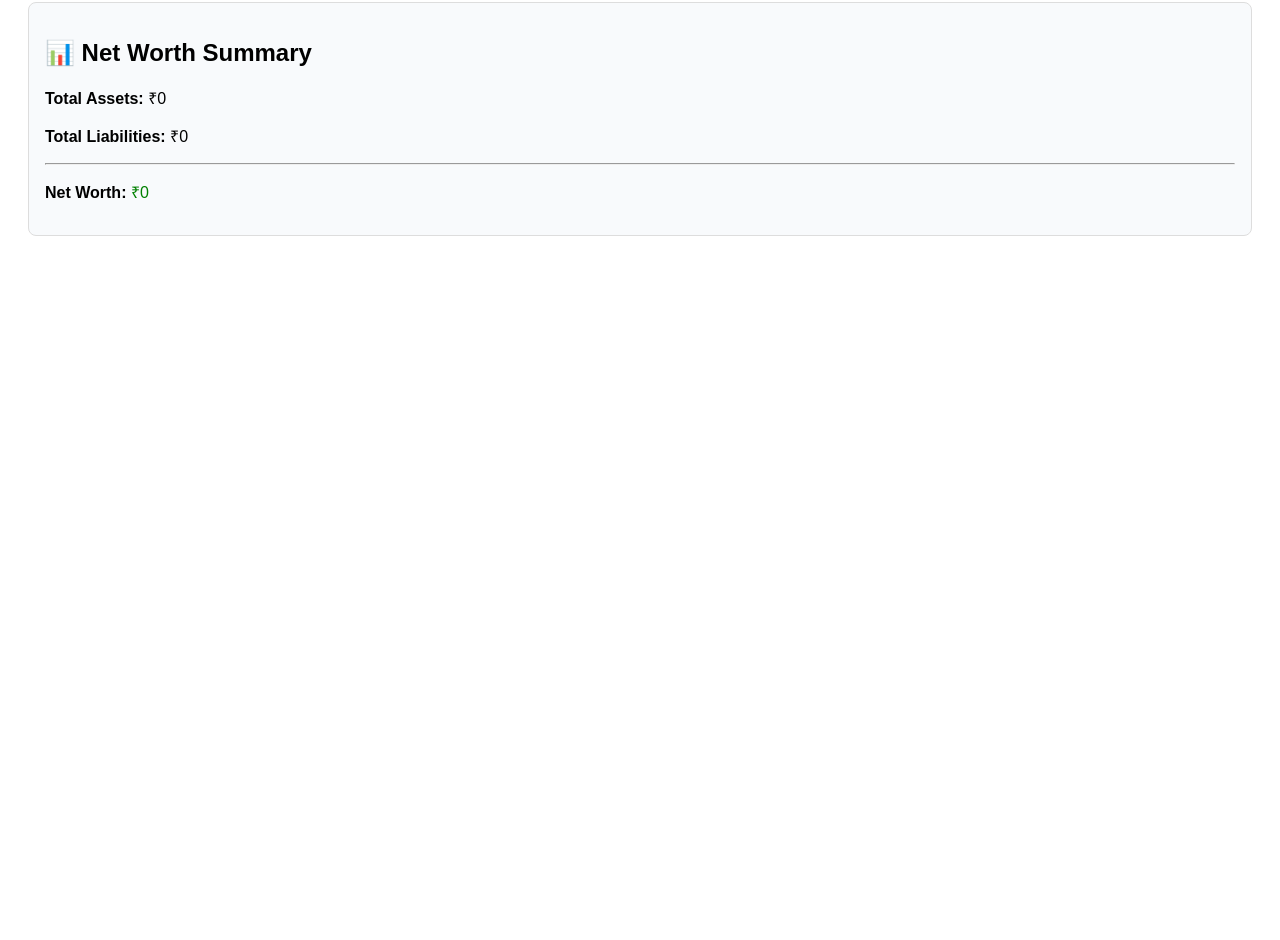
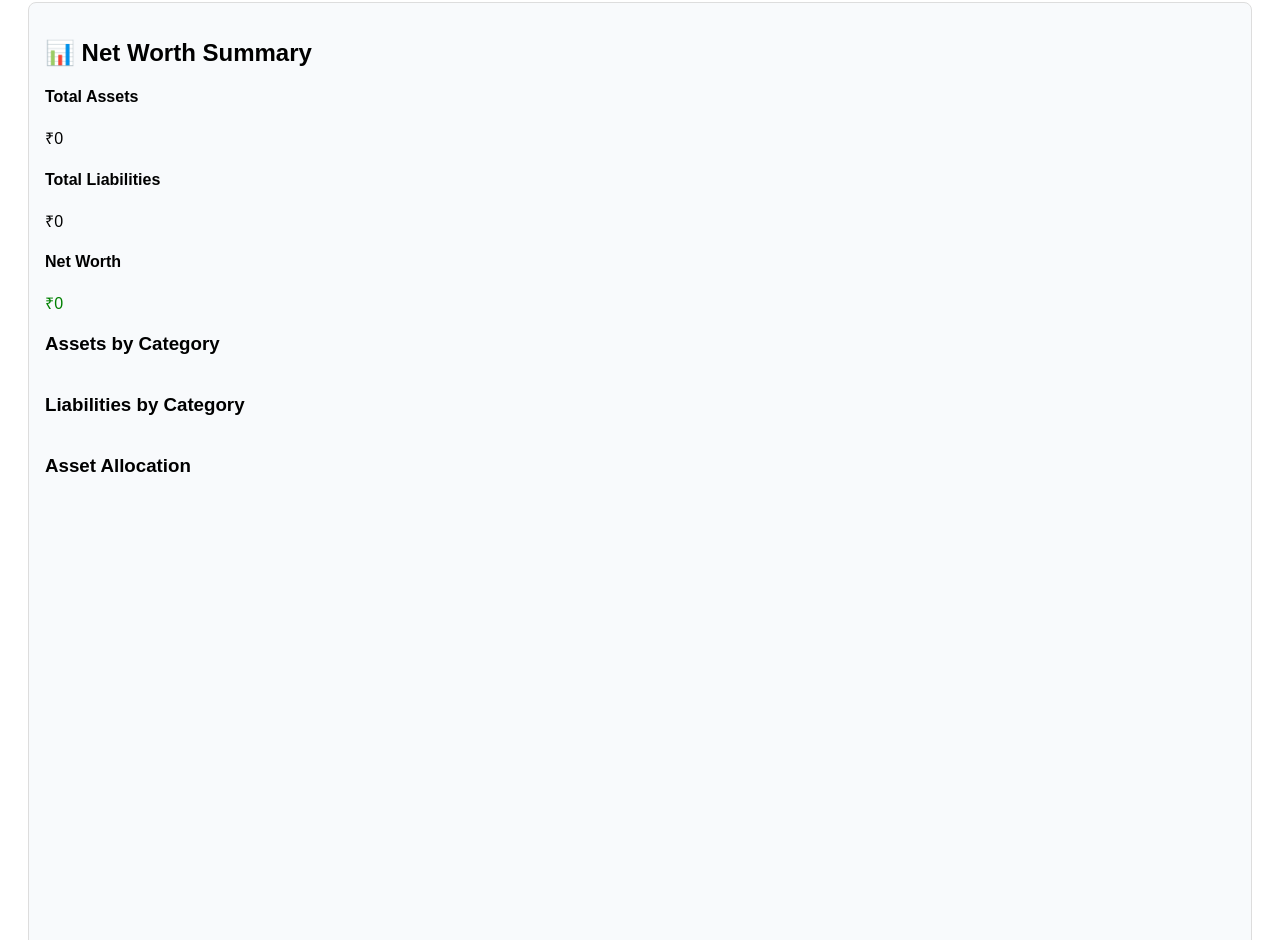
Before and after one commit to pinaki-GH/personal-finance-tracker-test, a Next.js app: page / in a window 1280 px wide. Shown: the part 160-1100 px from the top of the page. Before the commit the page ends 800 px from the top, so only its background shows below. Built offline with nearby package versions, Linux system fonts and the light colour scheme.

Commit message:
Update NetWorthSummary.tsx

```diff
--- a/components/NetWorthSummary.tsx
+++ b/components/NetWorthSummary.tsx
@@ -2,27 +2,52 @@
 
 import { useEffect, useState } from "react";
 import { getData } from "../utils/storage";
+import { Doughnut } from "react-chartjs-2";
+import {
+  Chart as ChartJS,
+  ArcElement,
+  Tooltip,
+  Legend
+} from "chart.js";
+
+ChartJS.register(ArcElement, Tooltip, Legend);
+
+type CategorySummary = Record<string, number>;
 
 export default function NetWorthSummary() {
-  const [totalAssets, setTotalAssets] = useState(0);
-  const [totalLiabilities, setTotalLiabilities] = useState(0);
+  const [assetTotal, setAssetTotal] = useState(0);
+  const [liabilityTotal, setLiabilityTotal] = useState(0);
+  const [assetByCategory, setAssetByCategory] = useState<CategorySummary>({});
+  const [liabilityByCategory, setLiabilityByCategory] = useState<CategorySummary>({});
 
   const calculate = () => {
-    const storedAssets = getData("assets");
-    const storedLiabilities = getData("liabilities");
+    const assets = getData("assets");
+    const liabilities = getData("liabilities");
 
-    const assetTotal = storedAssets.reduce(
-      (sum: number, a: any) => sum + Number(a.assetValue || 0),
-      0
-    );
+    const assetCat: CategorySummary = {};
+    const liabilityCat: CategorySummary = {};
 
-    const liabilityTotal = storedLiabilities.reduce(
-      (sum: number, l: any) => sum + Number(l.liabilityValue || 0),
-      0
-    );
+    let assetSum = 0;
+    let liabilitySum = 0;
 
-    setTotalAssets(assetTotal);
-    setTotalLiabilities(liabilityTotal);
+    assets.forEach((a: any) => {
+      const value = Number(a.assetValue || 0);
+      assetSum += value;
+      const cat = a.category || "Uncategorized";
+      assetCat[cat] = (assetCat[cat] || 0) + value;
+    });
+
+    liabilities.forEach((l: any) => {
+      const value = Number(l.liabilityValue || 0);
+      liabilitySum += value;
+      const cat = l.category || "Uncategorized";
+      liabilityCat[cat] = (liabilityCat[cat] || 0) + value;
+    });
+
+    setAssetTotal(assetSum);
+    setLiabilityTotal(liabilitySum);
+    setAssetByCategory(assetCat);
+    setLiabilityByCategory(liabilityCat);
   };
 
   useEffect(() => {
@@ -31,30 +56,93 @@ export default function NetWorthSummary() {
     return () => window.removeEventListener("finance-updated", calculate);
   }, []);
 
-  const netWorth = totalAssets - totalLiabilities;
+  const netWorth = assetTotal - liabilityTotal;
+
+  const donutData = (data: CategorySummary) => ({
+    labels: Object.keys(data),
+    datasets: [
+      {
+        data: Object.values(data),
+        backgroundColor: [
+          "#3b82f6",
+          "#22c55e",
+          "#f97316",
+          "#a855f7",
+          "#ef4444",
+          "#06b6d4",
+          "#64748b"
+        ]
+      }
+    ]
+  });
 
   return (
     <section style={{ background: "#f8fafc" }}>
       <h2>📊 Net Worth Summary</h2>
 
-      <p>
-        <strong>Total Assets:</strong>{" "}
-        ₹{totalAssets.toLocaleString()}
-      </p>
+      {/* TOP SUMMARY */}
+      <div className="summary-grid">
+        <div className="summary-card">
+          <h4>Total Assets</h4>
+          <p>₹{assetTotal.toLocaleString()}</p>
+        </div>
 
-      <p>
-        <strong>Total Liabilities:</strong>{" "}
-        ₹{totalLiabilities.toLocaleString()}
-      </p>
+        <div className="summary-card">
+          <h4>Total Liabilities</h4>
+          <p>₹{liabilityTotal.toLocaleString()}</p>
+        </div>
 
-      <hr />
+        <div className="summary-card highlight">
+          <h4>Net Worth</h4>
+          <p style={{ color: netWorth >= 0 ? "green" : "red" }}>
+            ₹{netWorth.toLocaleString()}
+          </p>
+        </div>
+      </div>
 
-      <p>
-        <strong>Net Worth:</strong>{" "}
-        <span style={{ color: netWorth >= 0 ? "green" : "red" }}>
-          ₹{netWorth.toLocaleString()}
-        </span>
-      </p>
+      {/* CATEGORY TABLES */}
+      <div className="two-column">
+        <div>
+          <h3>Assets by Category</h3>
+          <table className="data-table">
+            <tbody>
+              {Object.entries(assetByCategory).map(([cat, val]) => (
+                <tr key={cat}>
+                  <td>{cat}</td>
+                  <td>₹{val.toLocaleString()}</td>
+                </tr>
+              ))}
+            </tbody>
+          </table>
+        </div>
+
+        <div>
+          <h3>Liabilities by Category</h3>
+          <table className="data-table">
+            <tbody>
+              {Object.entries(liabilityByCategory).map(([cat, val]) => (
+                <tr key={cat}>
+                  <td>{cat}</td>
+                  <td>₹{val.toLocaleString()}</td>
+                </tr>
+              ))}
+            </tbody>
+          </table>
+        </div>
+      </div>
+
+      {/* CHARTS */}
+      <div className="two-column">
+        <div className="chart-card">
+          <h3>Asset Allocation</h3>
+          <Doughnut data={donutData(assetByCategory)} />
+        </div>
+
+        <div className="chart-card">
+          <h3>Liability Composition</h3>
+          <Doughnut data={donutData(liabilityByCategory)} />
+        </div>
+      </div>
     </section>
   );
 }
```
